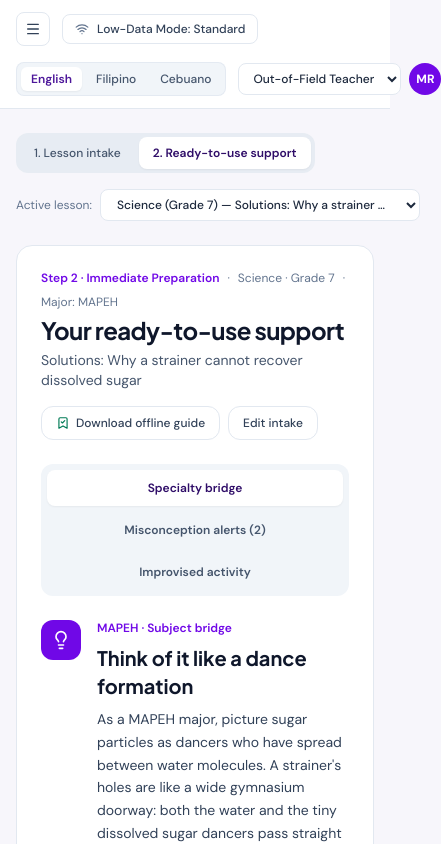
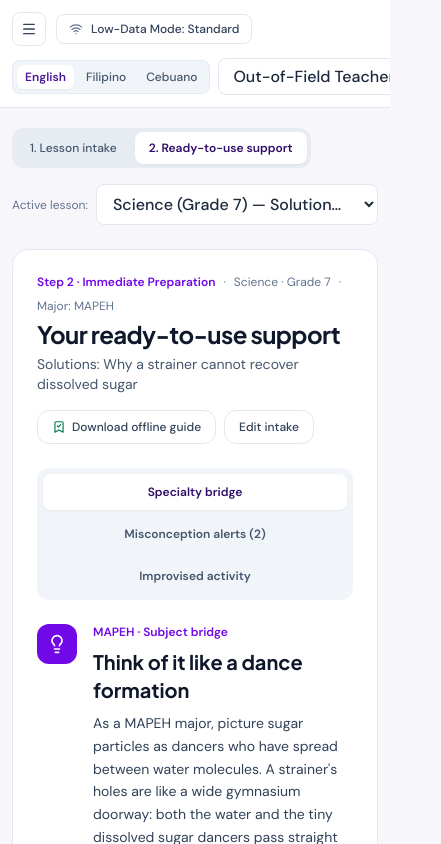
Before and after one commit to cooky922/bansay, a React (Vite) app: page / in a window 390 px wide. Shown: the top 844 px of the page, 441 px wide, since content can reach past the window. Built offline with nearby package versions, Linux system fonts and the light colour scheme.

Commit message:
style: poslished UI

```diff
--- a/src/App.tsx
+++ b/src/App.tsx
@@ -199,7 +199,7 @@ export default function App() {
 
   return (
     <div
-      className={`min-h-screen flex bg-[#F7F6FB] text-slate-900 ${
+      className={`min-h-[100dvh] flex overflow-x-clip bg-[#F7F6FB] text-slate-900 ${
         lowDataMode ? "low-data-mode" : ""
       }`}
     >
@@ -227,8 +227,8 @@ export default function App() {
           onOpenMobileMenu={() => setMobileMenuOpen(true)}
         />
 
-        <main className="flex-1 px-4 sm:px-8 py-6 sm:py-8">
-          <div className="max-w-6xl mx-auto">
+        <main className="flex-1 min-w-0 px-3 py-5 sm:px-6 sm:py-7 lg:px-8 lg:py-8">
+          <div className="w-full max-w-6xl mx-auto">
             {activeSection === "prep" && (
               <LessonPrepStudio
                 language={language}
--- a/src/components/CpdPortfolio.tsx
+++ b/src/components/CpdPortfolio.tsx
@@ -315,12 +315,12 @@ export function CpdPortfolio({
       {/* Add Classroom Evidence Modal */}
       {modalOpen && (
         <div
-          className="fixed inset-0 z-50 flex items-center justify-center p-4 bg-slate-950/50"
+          className="fixed inset-0 z-50 flex items-center justify-center overflow-y-auto p-3 sm:p-4 bg-slate-950/50"
           role="dialog"
           aria-modal="true"
           aria-labelledby="add-evidence-title"
         >
-          <div className="w-full max-w-lg bg-white rounded-2xl border border-slate-200 shadow-xl p-6 space-y-4">
+          <div className="my-auto w-full max-w-lg max-h-[calc(100dvh-1.5rem)] overflow-y-auto bg-white rounded-2xl border border-slate-200 shadow-xl p-4 sm:p-6 space-y-4">
             <div className="flex items-center justify-between">
               <h2
                 id="add-evidence-title"
--- a/src/components/LessonPrepStudio.tsx
+++ b/src/components/LessonPrepStudio.tsx
@@ -316,7 +316,7 @@ export function LessonPrepStudio({
               setBaselineDraft("");
               setBaselineSkipped(false);
             }}
-            className="text-xs font-medium text-slate-800 bg-white border border-slate-200 rounded-lg px-3 py-1.5 max-w-xs truncate focus-visible:outline-2 focus-visible:outline-violet-600"
+            className="w-full sm:w-auto text-xs font-medium text-slate-800 bg-white border border-slate-200 rounded-lg px-3 py-2 sm:py-1.5 sm:max-w-xs truncate focus-visible:outline-2 focus-visible:outline-violet-600"
           >
             {cases.map((c) => (
               <option key={c.id} value={c.id}>
@@ -328,7 +328,7 @@ export function LessonPrepStudio({
       </div>
 
       {step === 1 ? (
-        <section className="bg-white border border-slate-200 rounded-2xl p-6 sm:p-8 max-w-4xl">
+        <section className="bg-white border border-slate-200 rounded-2xl p-4 sm:p-8 max-w-4xl">
           <p className="text-xs font-medium text-violet-700 mb-1">
             {copy.step1Kicker}
           </p>
--- a/src/components/RehearsalReview.tsx
+++ b/src/components/RehearsalReview.tsx
@@ -644,8 +644,8 @@ export function RehearsalReview({
           aria-modal="true"
           aria-labelledby="peer-library-title"
         >
-          <div className="w-full max-w-lg bg-white h-full shadow-2xl flex flex-col border-l border-slate-200">
-            <div className="px-6 py-5 border-b border-slate-200 flex items-start justify-between gap-4">
+          <div className="w-full max-w-lg bg-white h-[100dvh] shadow-2xl flex flex-col border-l border-slate-200">
+            <div className="px-4 py-4 sm:px-6 sm:py-5 border-b border-slate-200 flex items-start justify-between gap-4">
               <div>
                 <p className="text-xs font-semibold text-violet-700">
                   Shared LAC / Peer Library
@@ -667,7 +667,7 @@ export function RehearsalReview({
               </button>
             </div>
 
-            <div className="px-6 py-4 space-y-4 overflow-y-auto flex-1">
+            <div className="px-4 py-4 sm:px-6 space-y-4 overflow-y-auto flex-1">
               <div className="rounded-xl border border-slate-200 bg-slate-50 p-3.5 flex items-start gap-2.5">
                 <Lock className="w-4 h-4 text-slate-600 mt-0.5 shrink-0" />
                 <p className="text-xs text-slate-700 leading-relaxed">
--- a/src/components/Sidebar.tsx
+++ b/src/components/Sidebar.tsx
@@ -83,7 +83,7 @@ export function Sidebar({
       )}
 
       <aside
-        className={`fixed inset-y-0 left-0 z-50 w-64 bg-[#31175B] text-white flex flex-col justify-between transition-transform duration-200 lg:static lg:translate-x-0 shrink-0 ${
+        className={`fixed inset-y-0 left-0 z-50 flex h-[100dvh] w-[min(16rem,calc(100vw-2.5rem))] flex-col justify-between overflow-y-auto bg-[#31175B] text-white transition-transform duration-200 lg:static lg:h-auto lg:w-64 lg:translate-x-0 lg:overflow-visible shrink-0 ${
           mobileOpen ? "translate-x-0" : "-translate-x-full"
         }`}
         aria-label="Primary navigation"
--- a/src/components/TopBar.tsx
+++ b/src/components/TopBar.tsx
@@ -29,10 +29,10 @@ export function TopBar({
     role === "teacher" ? "MR" : role === "mentor" ? "RV" : "CO";
 
   return (
-    <header className="sticky top-0 z-30 bg-white border-b border-slate-200 px-4 sm:px-6 py-3">
-      <div className="max-w-6xl mx-auto flex flex-wrap items-center justify-between gap-4">
+    <header className="sticky top-0 z-30 bg-white border-b border-slate-200 px-3 py-3 sm:px-6">
+      <div className="max-w-6xl mx-auto flex flex-col gap-3 sm:flex-row sm:flex-wrap sm:items-center sm:justify-between sm:gap-4">
         {/* Left: Mobile trigger + Low-Data mode + Language switch */}
-        <div className="flex items-center gap-3 flex-wrap">
+        <div className="flex items-center gap-2.5 min-w-0 sm:gap-3">
           <button
             type="button"
             onClick={onOpenMobileMenu}
@@ -66,7 +66,7 @@ export function TopBar({
         </div>
 
         {/* Right: Language switch + Role switch + Avatar */}
-        <div className="flex items-center gap-3">
+        <div className="flex items-center justify-between gap-2 sm:justify-end sm:gap-3">
           <div
             className="inline-flex items-center gap-1 bg-slate-100 p-1 rounded-lg border border-slate-200/80"
             role="group"
@@ -84,7 +84,7 @@ export function TopBar({
                 key={item.code}
                 type="button"
                 onClick={() => onChangeLanguage(item.code)}
-                className={`px-2.5 py-1 rounded-md text-xs font-medium transition-colors whitespace-nowrap shrink-0 focus-visible:outline-2 focus-visible:outline-violet-600 ${
+                className={`px-2 py-1 rounded-md text-xs font-medium transition-colors whitespace-nowrap shrink-0 sm:px-2.5 focus-visible:outline-2 focus-visible:outline-violet-600 ${
                   language === item.code
                     ? "bg-white text-violet-900 shadow-xs font-semibold"
                     : "text-slate-600 hover:text-slate-900"
--- a/src/index.css
+++ b/src/index.css
@@ -7,11 +7,24 @@
 }
 
 @layer base {
+  html, body, #root {
+    min-height: 100%;
+  }
+
   html {
     font-family: var(--font-sans);
     color: #18181b;
     background-color: #f7f6fb;
     -webkit-font-smoothing: antialiased;
+  }
+
+  body {
+    min-width: 320px;
+    overflow-x: hidden;
+  }
+
+  button, input, select, textarea {
+    min-width: 0;
   }
 
   h1, h2, h3, h4, .font-display {
@@ -40,3 +53,9 @@
   transition-duration: 0.01ms !important;
   animation-duration: 0.01ms !important;
 }
+
+@media (max-width: 639px) {
+  input, select, textarea {
+    font-size: 16px;
+  }
+}
```
